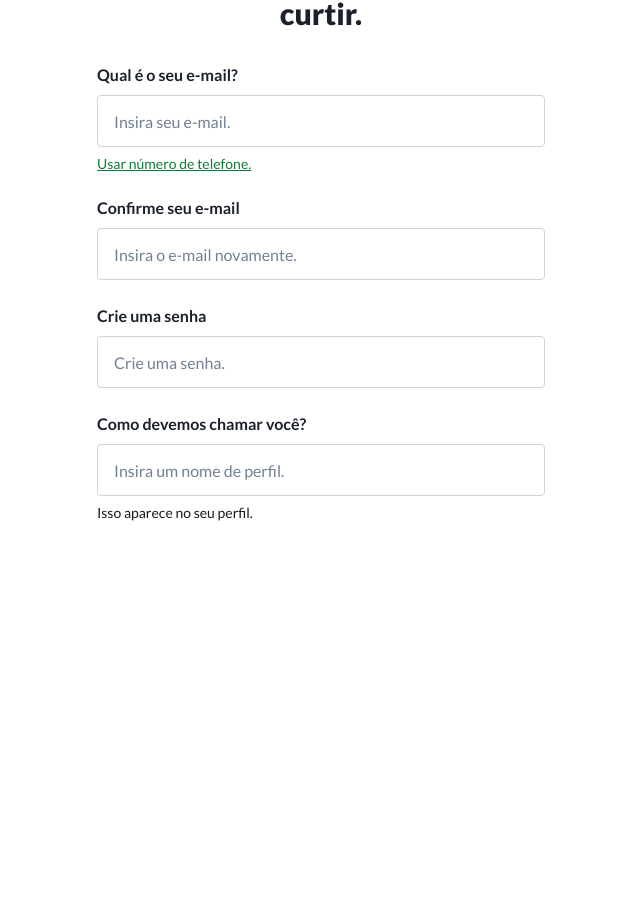
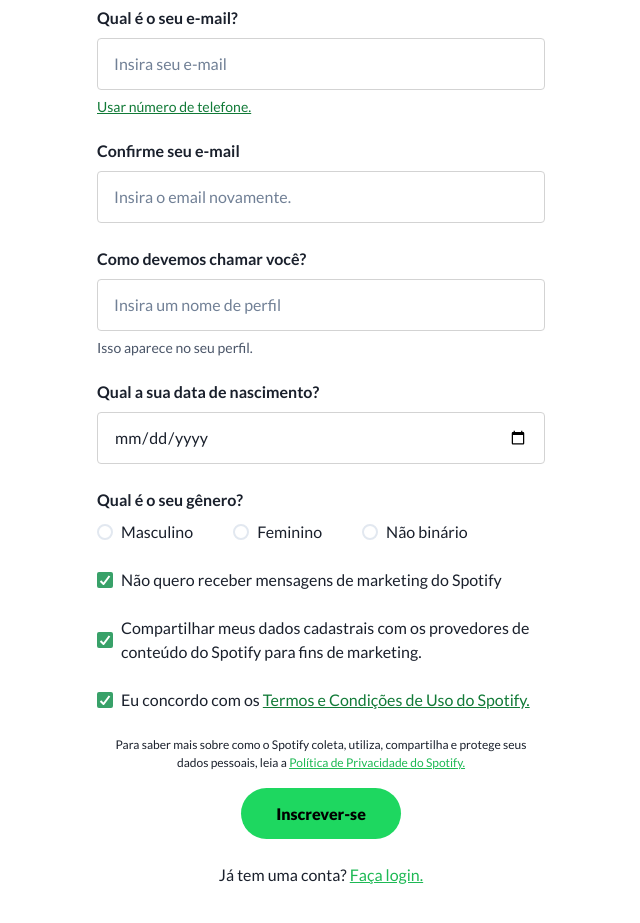
Before and after one commit to PedroGuarany/spotify-clone-dev-web, a Next.js app: page /register in a window 1280 px wide. Shown: the part 217-1140 px from the top of the page, without its empty margins (319-959 px from the left). Before the commit the page ends 800 px from the top, so only its background shows below. Built offline with nearby package versions, Linux system fonts and the light colour scheme.

Commit message:
conclusão do register

```diff
--- a/src/components/Common/DefaultButton.tsx
+++ b/src/components/Common/DefaultButton.tsx
@@ -1,11 +1,11 @@
-import { Button as ChakraButton } from "@chakra-ui/react";
+import { Button as ChakraButton, ButtonProps } from "@chakra-ui/react";
 
-interface DefaultButtonProps{
+interface DefaultButtonProps extends ButtonProps {
     text: string,
     color: string,
     fontColor: string
 }
-export function Button({text, color, fontColor}: DefaultButtonProps){
+export function Button({text, color, fontColor, ...rest}: DefaultButtonProps){
     return(
         <ChakraButton
                 bgColor={color}
@@ -20,6 +20,7 @@
                 _hover={{ transform: "scale(1.04)" }}
                 width={["15rem", "20rem", "20rem", "20rem", "20rem"]}
                 textAlign={["center", "center", "center", "start"]}
+                {...rest}
               >
                 {text}
               </ChakraButton>
--- a/src/components/Common/Logo.tsx
+++ b/src/components/Common/Logo.tsx
@@ -8,3 +8,7 @@
 export function Logo({width, height} : LogoProps) {
   return <Image src={"/assets/logo/logoSpotify.svg"} alt="Logo do Spotify" width={width ?? ["10rem", "13rem"]} />;
 }
+
+export function LogoBlack({width, height} : LogoProps) {
+    return <Image src={"/assets/logo/logoSpotifyBlack.svg"} alt="Logo do Spotify" width={width ?? ["5rem", "8rem"]} />;
+  }
--- a/src/components/Header/Menu.tsx
+++ b/src/components/Header/Menu.tsx
@@ -84,7 +84,7 @@
         <Text text="Baixar"></Text>
       </NavigationOption>
       <Divider orientation="vertical" height="1rem"></Divider>
-      <NavigationOption link={"/login"}>
+      <NavigationOption link={"/register"}>
         <Text text="Inscrever-se"></Text>
       </NavigationOption>
       <NavigationOption link={"/login"}>
--- a/src/components/Register/FormOption.tsx
+++ b/src/components/Register/FormOption.tsx
@@ -1,34 +1,42 @@
-import { Box, Link } from "@chakra-ui/react"
 import {
   FormControl,
   FormLabel,
   FormErrorMessage,
   FormHelperText,
   Input,
-  } from '@chakra-ui/react'
+  Box,
+} from "@chakra-ui/react";
+import { ReactNode } from "react";
 
-  interface FormOptionProps{
-    label: string,
-    placeholder: string
+interface FormOptionProps {
+  label: string;
+  placeholder: string;
+  type: string;
+  children?: ReactNode;
 }
 
-export function FormOption({label, placeholder}: FormOptionProps) {
+export function FormOption({
+  label,
+  placeholder,
+  type,
+  children,
+}: FormOptionProps) {
   return (
-        <>
-        <Box paddingBottom="1.5rem">
+    <Box>
       <FormControl>
-              <FormLabel fontWeight="bold">
-                  Qual é o seu e-mail?
-              </FormLabel>
-              <Input placeholder="Insira seu e-mail." borderColor="lightGray" borderRadius="4px" height="52px"  type='email'
+        <FormLabel fontWeight="bold">{label}</FormLabel>
+        <Input
+          placeholder={placeholder}
+          borderColor="lightGray"
+          borderRadius="0.25rem"
+          height="3.25rem"
+          type={type}
           _hover={{
             borderColor: "#000",
-                }} />
-              <FormHelperText>
-                <Link color="#117a37" href="#" textDecoration="underline">Usar número de telefone.</Link>
-              </FormHelperText>
+          }}
+        />
+        {children}
       </FormControl>
     </Box>
-        </>
   );
 }
--- a/src/components/Register/FormRegister.tsx
+++ b/src/components/Register/FormRegister.tsx
@@ -1,67 +1,118 @@
-import { Box, Link } from "@chakra-ui/react"
+import { FormOption } from "./FormOption";
 import {
-    FormControl,
+  FormHelperText,
+  Box,
+  Flex,
+  Radio,
+  RadioGroup,
   FormLabel,
-    FormErrorMessage,
-    FormHelperText,
-    Input,
-  } from '@chakra-ui/react'
+  Checkbox,
+  Link,
+  Text,
+} from "@chakra-ui/react";
+import { Button } from "../Common/DefaultButton";
 
 export function FormRegister() {
   return (
-        <>
-        <Box display="flex" flexDirection="column" width="28rem">
-          <Box paddingBottom="1.5rem">
-            <FormControl>
-              <FormLabel fontWeight="bold">
-                  Qual é o seu e-mail?
-              </FormLabel>
-              <Input placeholder="Insira seu e-mail." borderColor="lightGray" borderRadius="4px" height="52px"  type='email'
-                _hover={{
-                borderColor: "#000",
-                }} />
-              <FormHelperText>
-                <Link color="#117a37" href="#" textDecoration="underline">Usar número de telefone.</Link>
+    <Box width="28rem" paddingBottom="8.125rem">
+      <Flex direction="column" gap="1.5rem">
+        <FormOption
+          label="Qual é o seu e-mail?"
+          placeholder="Insira seu e-mail"
+          type="email"
+        >
+          <FormHelperText color="#117a37" textDecoration="underline">
+            <Link href="#">Usar número de telefone.</Link>
           </FormHelperText>
-            </FormControl>
+        </FormOption>
+
+        <FormOption
+          label="Confirme seu e-mail"
+          placeholder="Insira o email novamente."
+          type="email"
+        />
+
+        <FormOption
+          label="Como devemos chamar você?"
+          placeholder="Insira um nome de perfil"
+          type="text"
+        >
+          <FormHelperText>Isso aparece no seu perfil.</FormHelperText>
+        </FormOption>
+
+        <FormOption
+          label="Qual a sua data de nascimento?"
+          placeholder=""
+          type="date"
+        />
+
+        <RadioGroup>
+          <FormLabel fontWeight="bold">Qual é o seu gênero?</FormLabel>
+          <Flex gap="2.5rem">
+            <Radio size="md" colorScheme="green" value="1">
+              Masculino
+            </Radio>
+            <Radio size="md" colorScheme="green" value="2">
+              Feminino
+            </Radio>
+            <Radio size="md" colorScheme="green" value="3">
+              Não binário
+            </Radio>
+          </Flex>
+        </RadioGroup>
+
+        <Checkbox size="md" colorScheme="green" defaultChecked>
+          Não quero receber mensagens de marketing do Spotify
+        </Checkbox>
+        <Checkbox size="md" colorScheme="green" defaultChecked>
+          Compartilhar meus dados cadastrais com os provedores de conteúdo do
+          Spotify para fins de marketing.
+        </Checkbox>
+        <Checkbox size="md" colorScheme="green" defaultChecked>
+          Eu concordo com os{" "}
+          <Link color="#117a37" textDecoration="underline" href="#">
+            Termos e Condições de Uso do Spotify.
+          </Link>
+        </Checkbox>
+
+        <Box gap="0.75rem">
+          <Text textAlign="center" fontSize="0.75rem">
+            Para saber mais sobre como o Spotify coleta, utiliza, compartilha e
+            protege seus
+            <br /> dados pessoais, leia a{" "}
+            <Link
+              textDecoration="underline"
+              color="#1db954"
+              _hover={{ color: "#1ed760" }}
+              href="#"
+            >
+              Política de Privacidade do Spotify.
+            </Link>
+          </Text>
+          <Flex justifyContent="space-around" paddingBottom="1.5rem">
+            <Button
+              fontSize="1rem"
+              fontWeight="900"
+              width="10rem"
+              height="3.2rem"
+              text="Inscrever-se"
+              color="greenX.100"
+              fontColor="black"
+            ></Button>
+          </Flex>
+          <Text textAlign="center">
+            Já tem uma conta?{" "}
+            <Link
+              textDecoration="underline"
+              color="#1db954"
+              _hover={{ color: "#1ed760" }}
+              href="#"
+            >
+              Faça login.
+            </Link>
+          </Text>
         </Box>
-          <Box paddingBottom="24px">
-            <FormControl>
-              <FormLabel fontWeight="bold">
-                Confirme seu e-mail
-              </FormLabel>
-              <Input placeholder="Insira o e-mail novamente." borderColor="lightGray" borderRadius="4px" height="52px"  type='email'
-                _hover={{
-                borderColor: "#000",
-                }} />
-            </FormControl>
+      </Flex>
     </Box>
-          <Box paddingBottom="24px">
-            <FormControl>
-              <FormLabel fontWeight="bold">
-                Crie uma senha
-              </FormLabel>
-              <Input placeholder="Crie uma senha." borderColor="lightGray" borderRadius="4px" height="52px"  type='email'
-                _hover={{
-                borderColor: "#000",
-                }} />
-            </FormControl>
-          </Box>
-          <Box paddingBottom="24px">
-            <FormControl>
-              <FormLabel fontWeight="bold">
-                Como devemos chamar você?
-              </FormLabel>
-              <Input placeholder="Insira um nome de perfil." borderColor="lightGray" borderRadius="4px" height="52px"  type='email'
-                _hover={{
-                borderColor: "#000",
-                }} />
-              <FormHelperText color="rgb(24, 24, 24)">
-                Isso aparece no seu perfil.
-              </FormHelperText>
-            </FormControl>
-          </Box>
-        </Box>
-        </>
   );
 }
--- a/src/components/Register/HeaderRegister.tsx
+++ b/src/components/Register/HeaderRegister.tsx
@@ -1,5 +1,5 @@
 import { Flex, Heading } from '@chakra-ui/react'
-import { LogoBlack } from './LogoBlack';
+import { LogoBlack } from '../Common/Logo';
 
 export function HeaderRegister() {
     return (
--- a/src/components/Register/LogoBlack.tsx
+++ /dev/null
@@ -1,5 +0,0 @@
-import { Image } from "@chakra-ui/react";
-
-export function LogoBlack() {
-    return <Image src={"/assets/logo/logoSpotifyBlack.svg"} alt="Logo do Spotify" width={["5rem", "8rem"]} />;
-  }
```
Also changed, not shown: public/assets/logo/logoSpotifyBlack.svg (added). Lines whose indentation alone changed are shown as unchanged.
